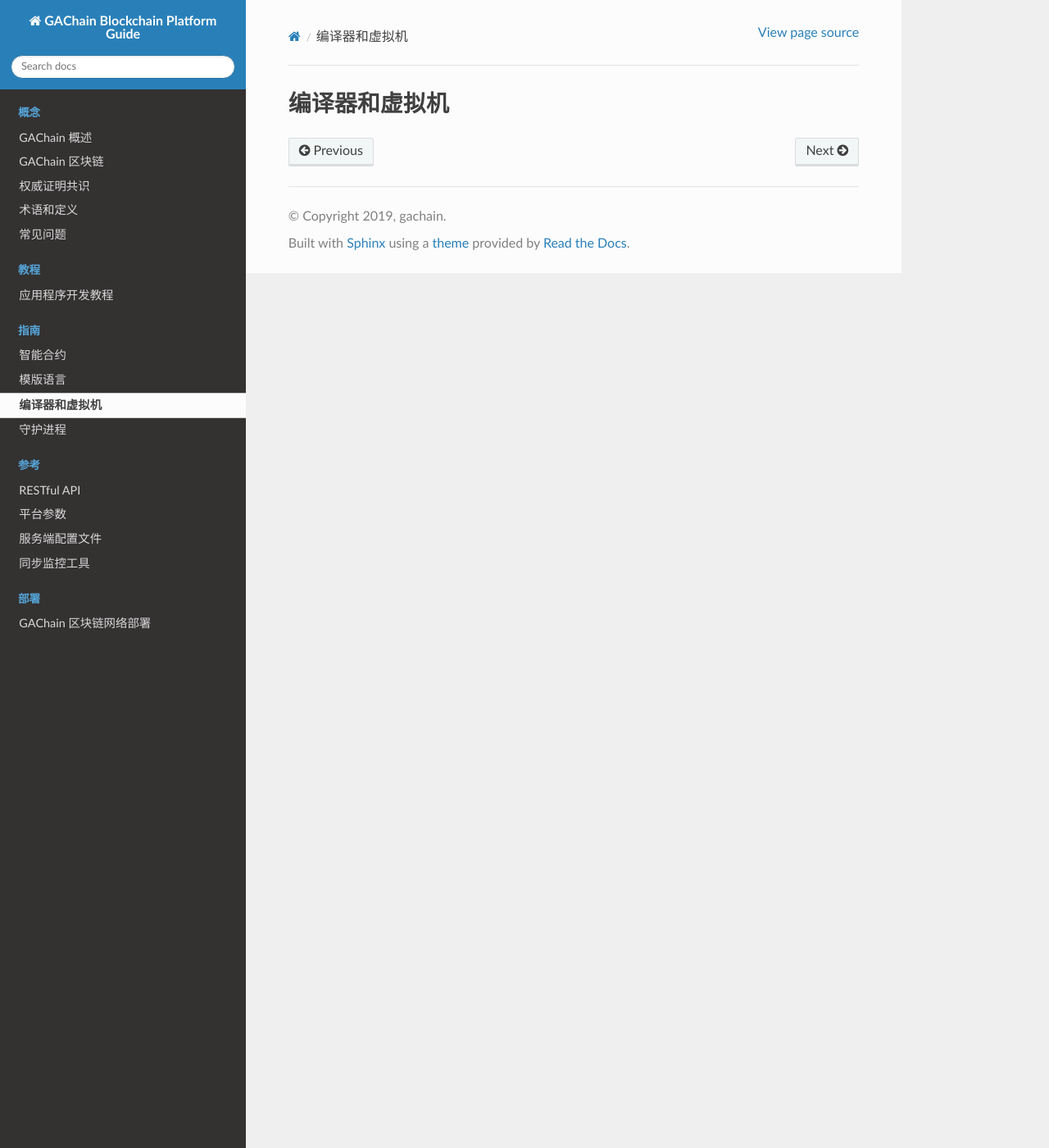
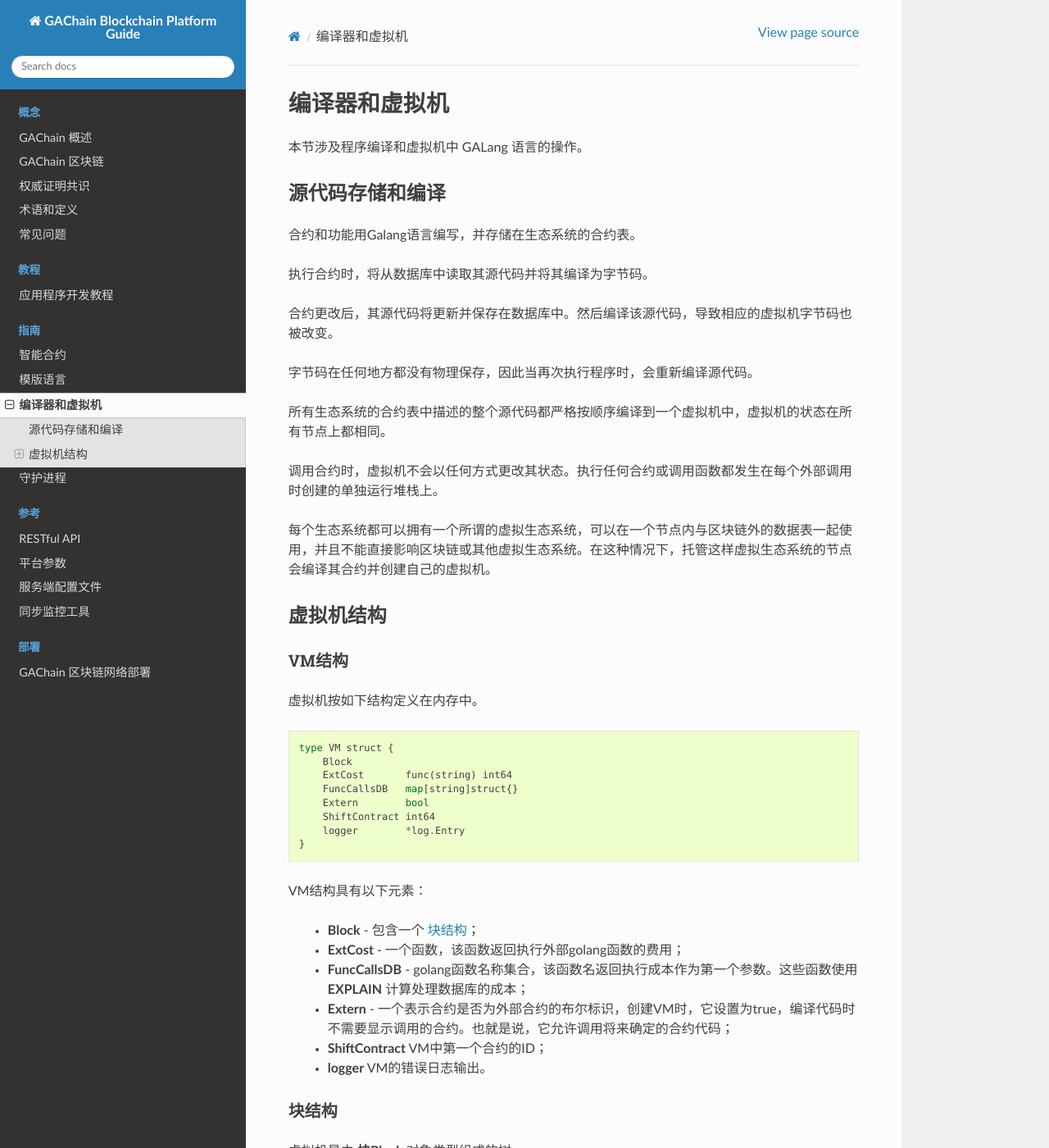
Before and after one commit to modeshou/gachain-doc-zh, a Sphinx documentation site: the page built from source/topics/vm.rst, in a window 1280 px wide and 1400 px high. Shown: the whole window at 82% size. Built offline with Sphinx 7.4.7 and the Read the Docs theme 2.0.0, drawn with Linux system fonts in a browser that asks for light colours; some of the changed text lies outside the part shown.

Commit message:
update vm 1

```diff
--- a/source/howtos/deployment.rst
+++ b/source/howtos/deployment.rst
@@ -744,7 +744,7 @@
 =================================
 
 
-1) 运行 Govis (前端)；
+1) 运行Govis；
 
 2) 使用以下数据导入现有帐户：
 
--- a/source/topics/vm.rst
+++ b/source/topics/vm.rst
@@ -1,2 +1,164 @@
 编译器和虚拟机
 ###############
+
+本节涉及程序编译和虚拟机中 |galangres| 语言的操作。
+
+源代码存储和编译
+===================================
+
+合约和功能用Galang语言编写，并存储在生态系统的合约表。
+
+执行合约时，将从数据库中读取其源代码并将其编译为字节码。
+
+合约更改后，其源代码将更新并保存在数据库中。然后编译该源代码，导致相应的虚拟机字节码也被改变。
+
+字节码在任何地方都没有物理保存，因此当再次执行程序时，会重新编译源代码。
+
+所有生态系统的合约表中描述的整个源代码都严格按顺序编译到一个虚拟机中，虚拟机的状态在所有节点上都相同。
+
+调用合约时，虚拟机不会以任何方式更改其状态。执行任何合约或调用函数都发生在每个外部调用时创建的单独运行堆栈上。
+
+每个生态系统都可以拥有一个所谓的虚拟生态系统，可以在一个节点内与区块链外的数据表一起使用，并且不能直接影响区块链或其他虚拟生态系统。在这种情况下，托管这样虚拟生态系统的节点会编译其合约并创建自己的虚拟机。
+
+虚拟机结构
+==========================
+
+
+VM结构
+------------
+
+虚拟机按如下结构定义在内存中。
+
+.. code::
+
+    type VM struct {
+        Block
+        ExtCost       func(string) int64
+        FuncCallsDB   map[string]struct{}
+        Extern        bool
+        ShiftContract int64
+        logger        *log.Entry
+    }
+
+VM结构具有以下元素：
+
+  * **Block** - 包含一个 :ref:`块结构 <Blocks structure>`；
+
+  * **ExtCost** - 一个函数，该函数返回执行外部golang函数的费用；
+
+  * **FuncCallsDB** - golang函数名称集合，该函数名返回执行成本作为第一个参数。这些函数使用 **EXPLAIN** 计算处理数据库的成本；
+
+  * **Extern** - 一个表示合约是否为外部合约的布尔标识，创建VM时，它设置为true，编译代码时不需要显示调用的合约。也就是说，它允许调用将来确定的合约代码；
+
+  * **ShiftContract** VM中第一个合约的ID；
+
+  * **logger** VM的错误日志输出。
+
+.. _Blocks structure:
+
+块结构
+----------------
+
+虚拟机是由 **块Block** 对象类型组成的树。
+
+块是包含一些字节码的独立单元。简单地说，您在语言的大括号(``{}``)中放入的所有内容都是一个块。
+
+例如，下面的代码创建一个带有函数的块。该块又包含一个带有 *if* 语句的块，该语句又包含一个带有 *while* 语句的块。
+
+.. code::
+
+    func my() {
+         if true {
+              while false {
+                   ...
+               }
+         }
+    }
+
+块按如下结构定义在内存中。
+
+.. code::
+
+    type Block struct {
+        Objects  map[string]*ObjInfo
+        Type     int
+        Owner    *OwnerInfo
+        Info     interface{}
+        Parent   *Block
+        Vars     []reflect.Type
+        Code     ByteCodes
+        Children Blocks
+    }
+
+块结构具有以下元素：
+
+  * **Objects** - 一个 :ref:`ObjInfo <ObjInfo structure>` 指针类型的内部对象的映射。例如，如果块中有一个变量，那么可以通过它的名称获得关于它的信息；
+
+  * **Type** - 块的类型。块为函数时，类型为 **ObjFunc**。块为合约时，类型为 **ObjContract**；
+
+  * **Owner** - 一个 **OwnerInfo** 指针类型的结构。该结构包含有关已编译合约所有者的信息。它在合同编译期间指定或从 **contracts** 表中获取；
+
+  * **Info** - 包含有关对象的信息，这取决于块类型；
+
+  * **Parent** - 指向父块的指针；
+
+  * **Vars** - 一个包含当前块变量类型的数组；
+
+  * **Code** - 块本身字节码，当控制权传递给该块时会执行该块字节码，例如，函数调用或者循环体；
+
+  * **Children** - 一个包含子块的数组，例如，函数嵌套、循环、条件操作符。
+
+.. _ObjInfo structure:
+
+ObjInfo结构
+-----------------
+
+**ObjInfo** 结构包含有关内部对象的信息。
+
+.. code::
+
+    type ObjInfo struct {
+       Type int
+       Value interface{}
+    }
+
+ObjInfo结构具有以下元素：
+
+  * **Type** 是对象类型。它可以是以下值之一：
+
+    * **ObjContract** – :ref:`合约 <ContractInfo structure>`；
+    * **ObjFunc** – 函数；
+    * **ObjExtFunc** – 外部golang函数；
+    * **ObjVar** – 变量；
+    * **ObjExtend** – $name 变量。
+
+  * **Value** – 包含每种类型的结构。
+
+.. _ContractInfo structure:
+
+ContractInfo结构
+""""""""""""""""""""""
+
+指向 **ObjContract** 类型，**Value** 字段包含 **ContractInfo** 结构。
+
+.. code::
+
+    type ContractInfo struct {
+        ID uint32
+        Name string
+        Owner *OwnerInfo
+        Used map[string]bool
+        Tx *[]*FieldInfo
+    }
+
+ContractInfo结构具有以下元素：
+
+  * **ID** – 合约ID。调用合约时，该值在区块链中显示；
+
+  * **Name** – 合约名称；
+
+  * **Owner** – 关于合约的其他信息；
+
+  * **Used** – 已被调用的合约名称的映射；
+
+  * **Tx** – 合约 :ref:`数据部分 <datasection>` 描述的数据数组。
```
